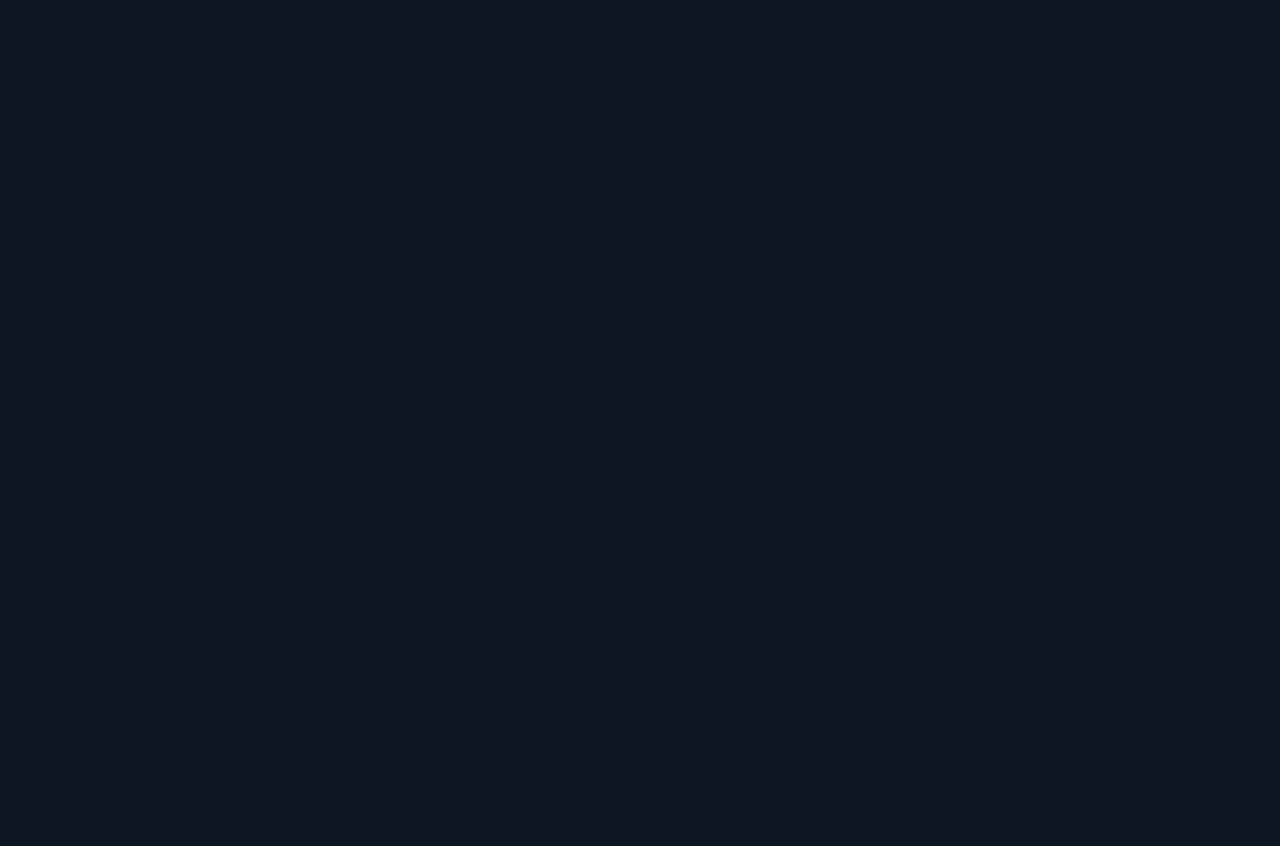
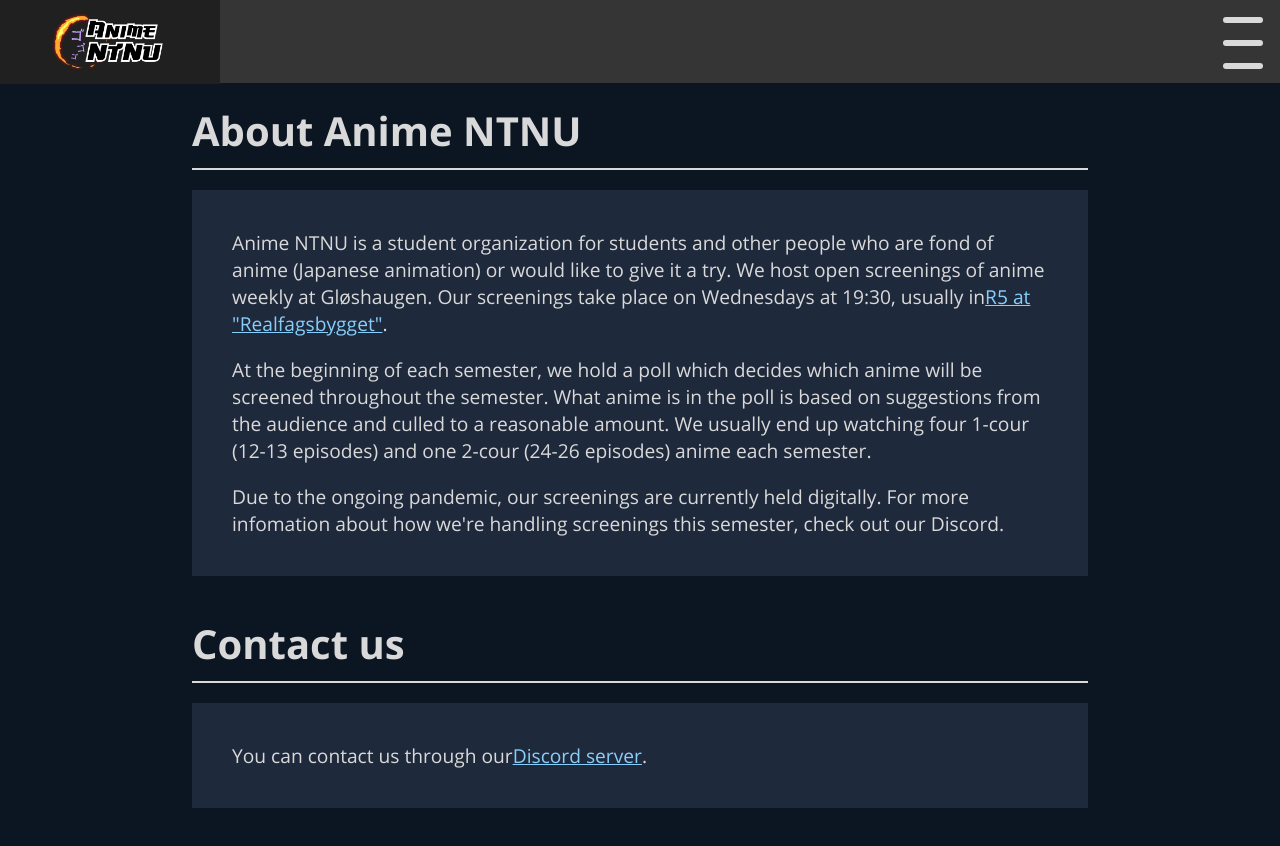
Before and after one commit to SondreElg/Webtek2020, a React (Create React App) app in the folder animentnu/: page /about in a window 1280 px wide. Before the commit the page ends 800 px from the top, so only its background shows below. Built offline with nearby package versions, Linux system fonts and the light colour scheme.

Commit message:
The rest of the pages (news and about) now has routing

```diff
--- a/animentnu/src/App.js
+++ b/animentnu/src/App.js
@@ -1,11 +1,19 @@
 import { Route, Switch } from "react-router-dom";
+import About from "./pages/About";
 import Frontpage from "./pages/Frontpage";
+import News from "./pages/News";
 import Screenings from "./pages/Screenings";
 import Voting from "./pages/Voting";
 
 function App() {
     return (
         <Switch>
+            <Route path="/about">
+                <About />
+            </Route>
+            <Route path="/news">
+                <News />
+            </Route>
             <Route path="/screenings">
                 <Screenings />
             </Route>
--- a/animentnu/src/components/navbar.js
+++ b/animentnu/src/components/navbar.js
@@ -76,8 +76,8 @@
                         <div className="nav-links">
                             <Link to="/screenings">Screenings</Link>
                             <Link to="/voting">Voting</Link>
-                            <a href="newsfeed.html">Newsfeed</a>
-                            <a href="about.html">About us</a>
+                            <Link to="/news">Newsfeed</Link>
+                            <Link to="/about">About us</Link>
                             <a
                                 className="signup-link"
                                 onClick={() => setVisibilityPopupSignup(true)}
--- /dev/null
+++ b/animentnu/src/pages/About.js
@@ -0,0 +1,68 @@
+import NavBar from "../components/navbar";
+
+function About() {
+    return (
+        <>
+            <NavBar />
+
+            <div class="page_container">
+                <section>
+                    <header class="page_title">
+                        <h1>About Anime NTNU</h1>
+                        <hr />
+                    </header>
+                    <div class="info_content">
+                        <p>
+                            Anime NTNU is a student organization for students
+                            and other people who are fond of anime (Japanese
+                            animation) or would like to give it a try. We host
+                            open screenings of anime weekly at Gløshaugen. Our
+                            screenings take place on Wednesdays at 19:30,
+                            usually in
+                            <a href="https://bit.ly/34wlaOV" target="blank">
+                                R5 at "Realfagsbygget"
+                            </a>
+                            .
+                        </p>
+                        <p>
+                            At the beginning of each semester, we hold a poll
+                            which decides which anime will be screened
+                            throughout the semester. What anime is in the poll
+                            is based on suggestions from the audience and culled
+                            to a reasonable amount. We usually end up watching
+                            four 1-cour (12-13 episodes) and one 2-cour (24-26
+                            episodes) anime each semester.
+                        </p>
+                        <p>
+                            Due to the ongoing pandemic, our screenings are
+                            currently held digitally. For more infomation about
+                            how we're handling screenings this semester, check
+                            out our Discord.
+                        </p>
+                    </div>
+                </section>
+
+                <section>
+                    <header class="page_title">
+                        <h1>Contact us</h1>
+                        <hr />
+                    </header>
+                    <div class="info_content">
+                        <p>
+                            You can contact us through our
+                            <a
+                                href="https://discord.com/invite/3SQwHyZ"
+                                target="_blank"
+                            >
+                                Discord server
+                            </a>
+                            .
+                        </p>
+                    </div>
+                </section>
+            </div>
+        </>
+    );
+}
+
+export default About;
--- /dev/null
+++ b/animentnu/src/pages/News.js
@@ -0,0 +1,38 @@
+import NavBar from "../components/navbar";
+
+function News() {
+    return (
+        <>
+            <NavBar />
+
+            <div class="page_container">
+                <section>
+                    <header class="page_title">
+                        <h1>Newsfeed</h1>
+                        <hr />
+                    </header>
+
+                    <div id="newsfeed_container">
+                        {/* This section will be filled with content
+                     by the script 'showNews.js' */}
+                    </div>
+
+                    <footer class="page_title">
+                        <hr />
+                        <h2>That's all folks!</h2>
+                    </footer>
+                </section>
+            </div>
+
+            {/*<script src="scripts/navbar.js"></script>
+    <script src="scripts/becomeMember.js"></script>
+    <script src="scripts/news.js"></script>
+    <script src="scripts/showNews.js"></script>
+    <script>
+        displayFirstTwentyNews();
+</script>*/}
+        </>
+    );
+}
+
+export default News;
```
